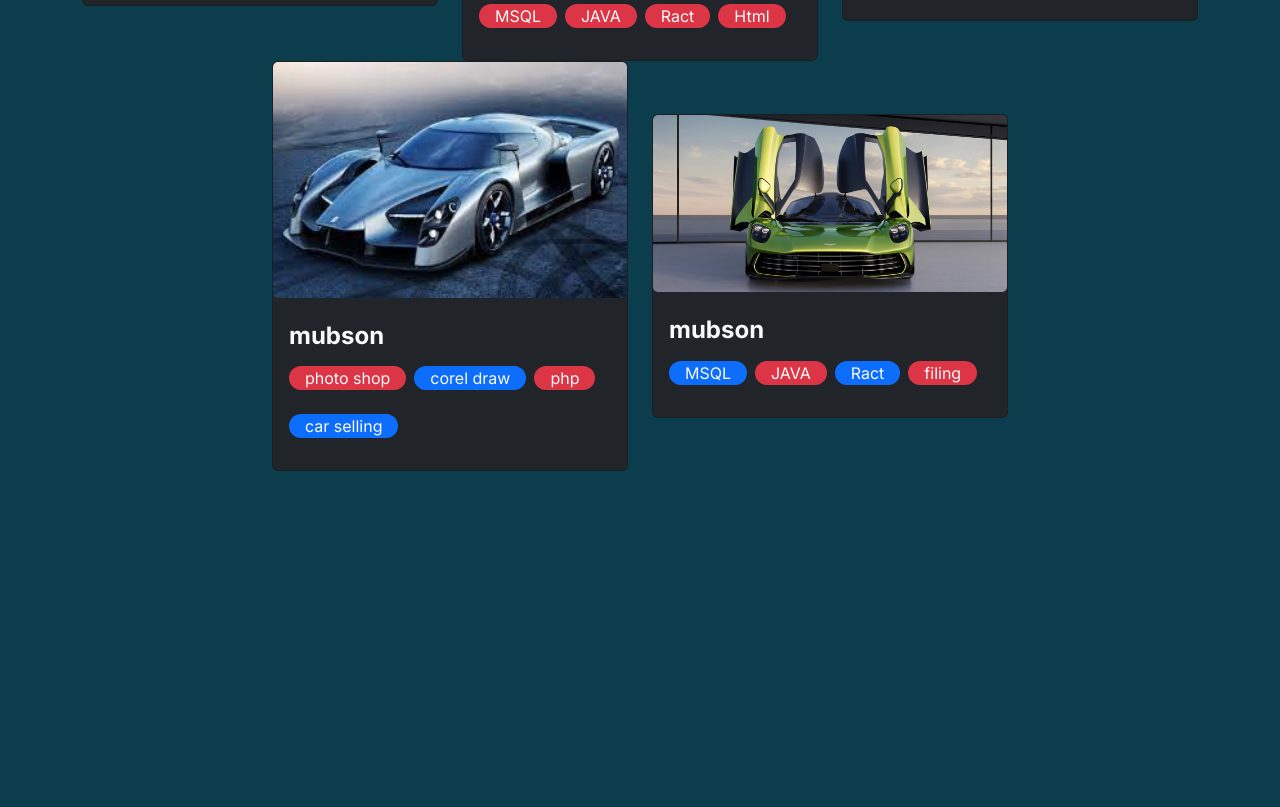
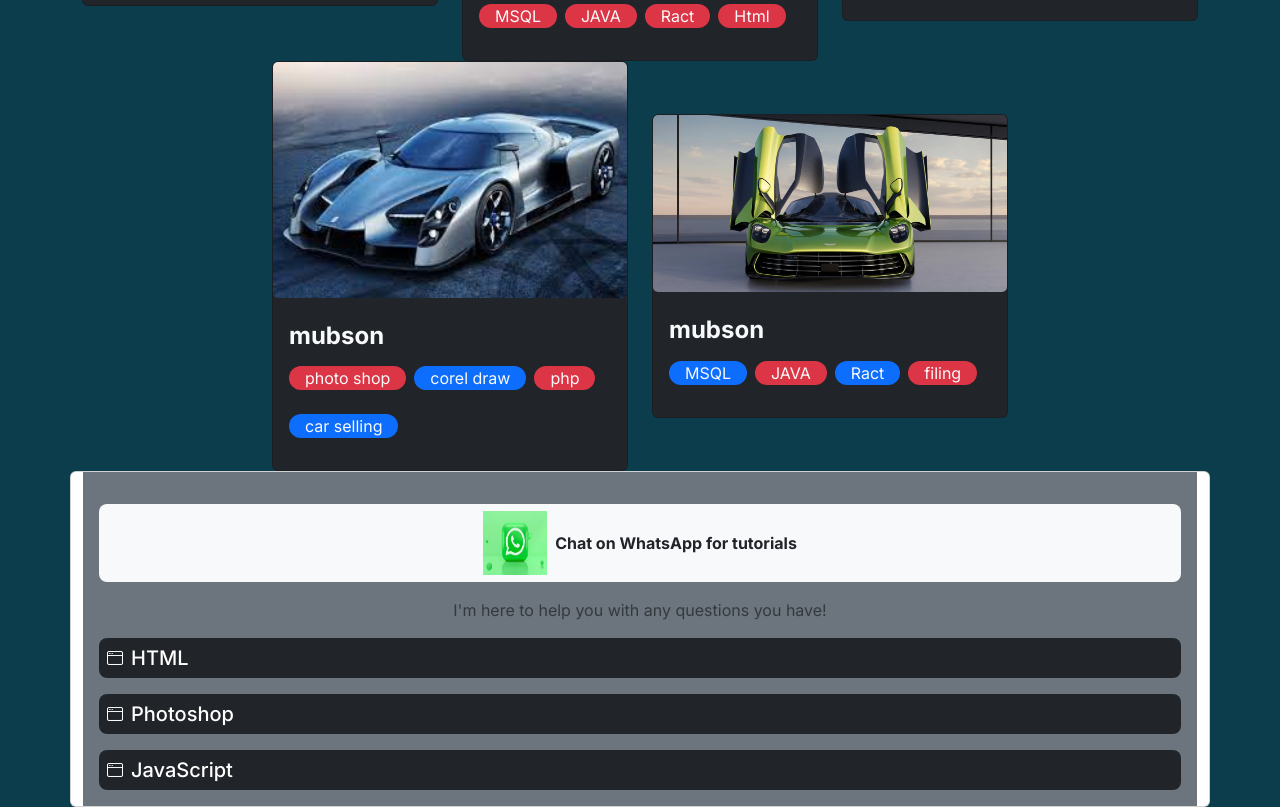
Before and after one commit to mubsonBako3090/My-app, a Next.js app: page /project in a window 1280 px wide. Shown: the part 630-1437 px from the top of the page. Before the commit the page ends 1101 px from the top, so only its background shows below. Built offline with nearby package versions, Linux system fonts and the light colour scheme.

Commit message:
Fix module path and folder names for vercel build

```diff
--- a/jsconfig.json
+++ b/jsconfig.json
@@ -2,7 +2,7 @@
   "compilerOptions": {
     "baseUrl": "src",
     "paths": {
-      "@/*": ["./src/*"]
+      "@/*": ["*"]
     }
   }
 }
--- a/src/app/layout.js
+++ b/src/app/layout.js
@@ -1,10 +1,11 @@
 "use client";
 
-import "./globals.css";
+import  "./globals.css";
 import { Inter } from "next/font/google";
 import { useEffect } from "react";
-import Navbar from "@/components/Navbar";
 
+
+import Navbar from "../components/Navbar";
 
 const inter = Inter({ subsets: ["latin"] });
 
--- a/src/app/page.js
+++ b/src/app/page.js
@@ -1,8 +1,8 @@
-import Landing from "@/Components/Landing";
+import Landing from "../components/Landing";
 
 
 
-export default function Home() {
+export default function HomePage() {
   return (
     <>
 
--- a/src/components/Project.jsx
+++ b/src/components/Project.jsx
@@ -1,4 +1,4 @@
-
+import Link from "next/link";
 
         export default function Project() {
     return (
@@ -99,6 +99,35 @@
                         </div>
                     </div>
                 </div>
+                <div className="card">
+                            <div className="card-body bg-secondary text-center">
+                              <Link
+                                href="https://wa.me/2349164675884"
+                                target="_blank"
+                                className="btn w-80 rounded-3 fw-bold getbtn my-3 bg-light d-flex align-items-center justify-content-center gap-2"
+                              >
+                                <img src="/kkk.webp" alt="WhatsApp" width={64} height={64} />
+                                Chat on WhatsApp for tutorials
+                              </Link>
+                              <p className="text-muted ">
+                                I'm here to help you with any questions you have!
+                              </p>
+                              <div className="d-flex flex-column gap-3">
+                                <div className="d-flex align-items-center gap-2 bg-dark text-white rounded-3 p-2">
+                                  <i className="bi bi-window"></i>
+                                  <h5 className="mb-0">HTML</h5>
+                                </div>
+                                <div className="d-flex align-items-center gap-2 bg-dark text-white rounded-3 p-2">
+                                  <i className="bi bi-window"></i>
+                                  <h5 className="mb-0">Photoshop</h5>
+                                </div>
+                                <div className="d-flex align-items-center gap-2 bg-dark text-white rounded-3 p-2">
+                                  <i className="bi bi-window"></i>
+                                  <h5 className="mb-0">JavaScript</h5>
+                                </div>
+                              </div>
+                            </div>
+                          </div>
             </div>
         </>
     );
```
